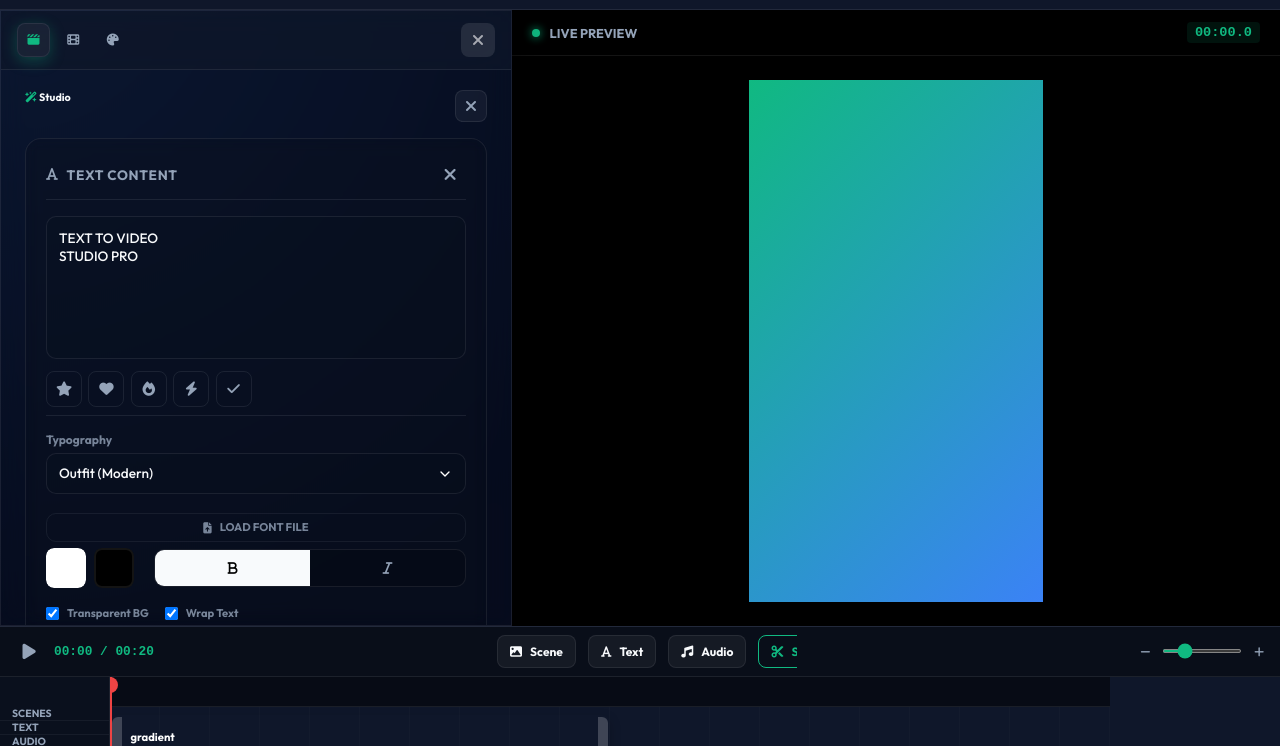
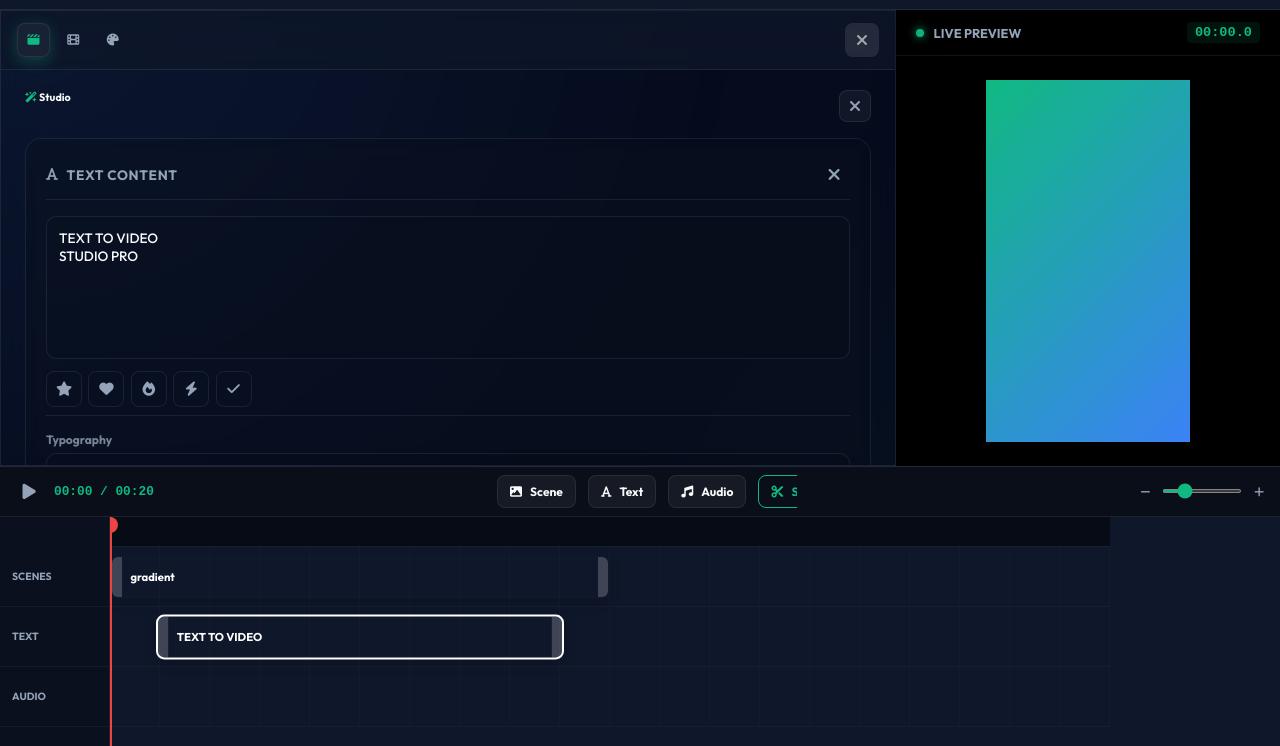
Before and after one commit to RKD-630/vdo-edit, a plain HTML site: page index.html in a window 1280 px wide. Shown: the part 54-800 px from the top of the page. Drawn offline with Linux system fonts and the light colour scheme; a web font is replaced by a local one.

Commit message:
Update style.css

```diff
--- a/style.css
+++ b/style.css
@@ -12,8 +12,8 @@
     --clip-media: #3b82f6;
     --clip-text: #f59e0b;
     --clip-audio: #a855f7;
-    --sidebar-width: 40%;
-    --timeline-height: 15vh;
+    --sidebar-width: 70%;
+    --timeline-height: 35vh;
 }
 
 body.light-mode {
```
